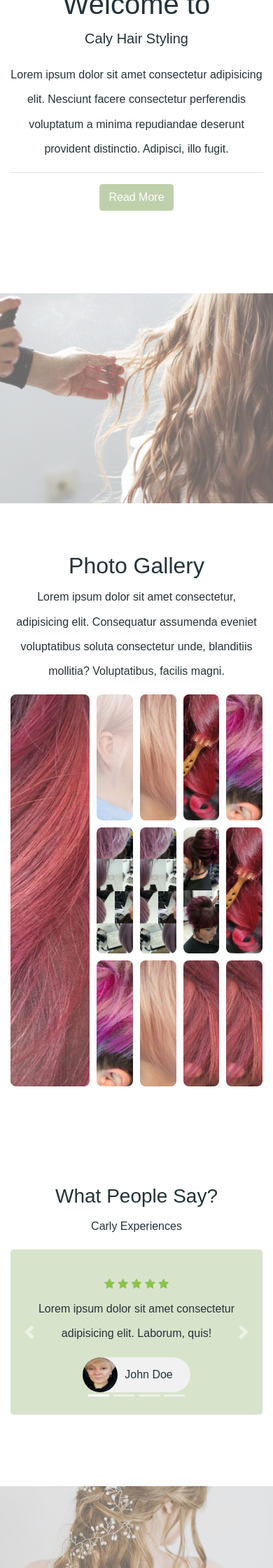
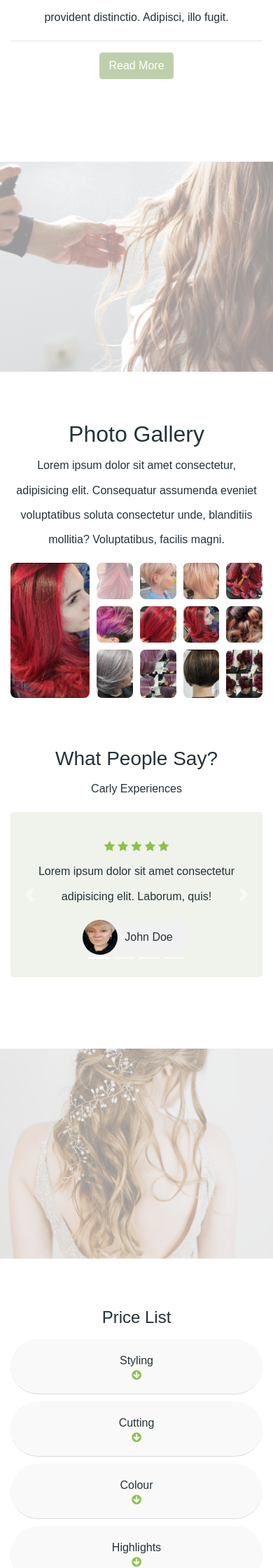
Before and after one commit to Luciano-Lima/caly-hair, a Django app: page / in a window 390 px wide. Shown: the part 1120-3360 px from the top of the page at 70% size. Run offline with Django 3.2, Linux system fonts and the light colour scheme; data comes from the database, SQL or seed files in the repository; some libraries are stand-ins or nearby versions.

Commit message:
Added media queries

```diff
--- a/hair_salon/static/css/style.css
+++ b/hair_salon/static/css/style.css
@@ -33,7 +33,6 @@
 
 /* Background img */
 .background-cover img {
-    background-position: center;
     width: 100%;
     height: 100vh;
     object-fit: cover;
@@ -67,7 +66,7 @@
 }
 
 .profile-img {
-    height: 350px;
+    height: 380px;
     border-radius: 50px;
 }
 
@@ -86,13 +85,13 @@
     background-position: center;
     background-size: cover;
     background-attachment:fixed;
-    opacity: 0.6;
+    opacity: 0.4;
     position: relative;
 }
 
 /* Testimonials */
 .jumbotron {
-    background-color: #bed0ab99;
+    background-color: rgb(179 197 160 / 21%);
 }
 
 
@@ -121,14 +120,14 @@ section {
 }
 
 .testimonials {
-    padding: 70px 0px;
+    margin-top: -70px;
 }
+
 
 /* Photo Gallery */
 .wrapper {
     display: inline-grid;
     grid-template-columns: repeat(6, 1fr);
-    grid-auto-rows: 180px;
     grid-gap: 10px;
 }
 
@@ -254,15 +253,36 @@ section {
     display: block;
 }
 
-/* .first-row {
-    display: grid;
-    grid-template-columns: 7fr;
-    object-fit: cover; */
-    /* grid-auto-rows: 180px; */
-    /* grid-gap: 10px; */
+.card {
+    border: 0;
+}
 
+.card-header {
+    background-color: rgb(236 236 237 / 32%);
+}
 
-/* .secound-row {
-    display: grid;
-    grid-template-columns: 1fr;
+.card-body {
+    background-color: rgb(179 197 160 / 21%);
+    border-radius: 45px;
+    margin-bottom: 10px;
+}
+
+.accordion>.card>.card-header {
+    border-radius: 71px;
+    margin-bottom: 10px;
+}
+
+/* Media Queries */
+@media (max-width:768px) {
+    .collapse p {
+        padding-top: 1rem;
+
+    }
+}
+
+/* @media (min-width:1200px) {
+    .parallax-1 {
+        top: -250px;
+
+    }
 } */
--- a/hair_salon/templates/footer.html
+++ b/hair_salon/templates/footer.html
@@ -1,5 +1,5 @@
 <footer class="page-footer bg-dark sticky">
-    <p class="lead text-center">Get in Touch</p>
+    <h5 class="lead text-center">Get in Touch</h5>
     <div class="container">
         <div class="row text-center">
             <div class="col-md-12">
--- a/hair_salon/templates/index.html
+++ b/hair_salon/templates/index.html
@@ -6,11 +6,11 @@ Caly Hair Styling
 
 {% block content %}
 <!-- Background cover -->
-<section>
+<!-- <section> -->
     <div class="background-cover">
         <img class="" src="{% static 'img/bg-img.jpg' %}" alt="background image imgs">
     </div>
-</section>
+<!-- </section> -->
 <div class="container-fuid text-center">
     <div class="background-cover-text animate__animated animate__fadeOut">
         <div class="row">
@@ -28,7 +28,7 @@ Caly Hair Styling
     </div>
     <!-- Section About -->
     <div class="container">
-        <section id="about" class="introduction mt-5">
+        <section id="about" class="introduction">
             <h1>Welcome to</h1>
             <p class="lead">Caly Hair Styling</p>
             <p>Lorem ipsum dolor sit amet consectetur adipisicing elit. Nesciunt facere consectetur perferendis voluptatum a
@@ -81,7 +81,7 @@ Caly Hair Styling
                 <div class="gallery-container w-3">
                     <div class="gallery-item">
                         <div class="image">
-                            <img src="{% static 'img/gallery/img-20.jpeg' %}" class="item" id="current">
+                            <img src="{% static 'img/gallery/img-29.jpeg' %}" class="item" id="current">
                         </div>
                         <div class="text">text-1</div>
                     </div>
@@ -90,7 +90,7 @@ Caly Hair Styling
                 <div class="gallery-container">
                     <div class="gallery-item">
                         <div class="image imgs">
-                            <img src="{% static 'img/gallery/img-21.jpeg' %}" class="item">
+                            <img src="{% static 'img/gallery/img-20.jpeg' %}" class="item">
                         </div>
                         <div class="text">text-2</div>
                     </div>
@@ -99,7 +99,7 @@ Caly Hair Styling
                 <div class="gallery-container">
                     <div class="gallery-item">
                         <div class="image imgs">
-                            <img src="{% static 'img/gallery/img-22.jpeg' %}" class="item">
+                            <img src="{% static 'img/gallery/img-21.jpeg' %}" class="item">
                         </div>
                         <div class="text">text-3</div>
                     </div>
@@ -108,7 +108,7 @@ Caly Hair Styling
                 <div class="gallery-container">
                     <div class="gallery-item">
                         <div class="image imgs">
-                            <img src="{% static 'img/gallery/img-26.jpeg' %}" class="item">
+                            <img src="{% static 'img/gallery/img-22.jpeg' %}" class="item">
                         </div>
                         <div class="text">text-4</div>
                     </div>
@@ -117,7 +117,7 @@ Caly Hair Styling
                 <div class="gallery-container">
                     <div class="gallery-item">
                         <div class="image imgs">
-                            <img src="{% static 'img/gallery/img-27.jpeg' %}" class="item">
+                            <img src="{% static 'img/gallery/img-26.jpeg' %}" class="item">
                         </div>
                         <div class="text">text-5</div>
                     </div>
@@ -127,7 +127,7 @@ Caly Hair Styling
                 <div class="gallery-container">
                     <div class="gallery-item">
                         <div class="image imgs">
-                            <img src="{% static 'img/gallery/img-33.jpeg' %}" class="main-pic">
+                            <img src="{% static 'img/gallery/img-27.jpeg' %}" class="main-pic">
                         </div>
                         <div class="text">main picture</div>
                     </div>
@@ -136,7 +136,7 @@ Caly Hair Styling
                 <div class="gallery-container">
                     <div class="gallery-item">
                         <div class="image imgs">
-                            <img src="{% static 'img/gallery/img-33.jpeg' %}" class="item">
+                            <img src="{% static 'img/gallery/img-28.jpeg' %}" class="item">
                         </div>
                         <div class="text">text-6</div>
                     </div>
@@ -145,7 +145,7 @@ Caly Hair Styling
                 <div class="gallery-container">
                     <div class="gallery-item">
                         <div class="image imgs">
-                            <img src="{% static 'img/gallery/img-32.jpeg' %}" class="item">
+                            <img src="{% static 'img/gallery/img-29.jpeg' %}" class="item">
                         </div>
                         <div class="text">text-7</div>
                     </div>
@@ -154,7 +154,7 @@ Caly Hair Styling
                 <div class="gallery-container">
                     <div class="gallery-item">
                         <div class="image imgs">
-                            <img src="{% static 'img/gallery/img-26.jpeg' %}" class="item">
+                            <img src="{% static 'img/gallery/img-30.jpeg' %}" class="item">
                         </div>
                         <div class="text">text-8</div>
                     </div>
@@ -163,7 +163,7 @@ Caly Hair Styling
                 <div class="gallery-container">
                     <div class="gallery-item">
                         <div class="image imgs">
-                            <img src="{% static 'img/gallery/img-27.jpeg' %}" class="item">
+                            <img src="{% static 'img/gallery/img-14.jpeg' %}" class="item">
                         </div>
                         <div class="text">text-9</div>
                     </div>
@@ -172,7 +172,7 @@ Caly Hair Styling
                 <div class="gallery-container">
                     <div class="gallery-item">
                         <div class="image imgs">
-                            <img src="{% static 'img/gallery/img-22.jpeg' %}" class="item">
+                            <img src="{% static 'img/gallery/img-33.jpeg' %}" class="item">
                         </div>
                         <div class="text">text-10</div>
                     </div>
@@ -181,7 +181,7 @@ Caly Hair Styling
                 <div class="gallery-container">
                     <div class="gallery-item">
                         <div class="image imgs">
-                            <img src="{% static 'img/gallery/img-19.jpeg' %}" class="item">
+                            <img src="{% static 'img/gallery/img-37.jpeg' %}" class="item">
                         </div>
                         <div class="text">text-11</div>
                     </div>
@@ -189,7 +189,7 @@ Caly Hair Styling
                 <div class="gallery-container">
                     <div class="gallery-item">
                         <div class="image imgs">
-                            <img src="{% static 'img/gallery/img-19.jpeg' %}" class="item">
+                            <img src="{% static 'img/gallery/img-32.jpeg' %}" class="item">
                         </div>
                         <div class="text">text-11</div>
                     </div>
@@ -199,7 +199,7 @@ Caly Hair Styling
     </div>
     <!-- Section Testimonials -->
     <div class="container">
-        <div class="testimonials">
+        <section class="testimonials">
             <h3>What People Say?</h3>
             <span class="reviews">Carly Experiences</span>
             <div id="carouselExampleControls" class="carousel slide mt-3" data-ride="carousel">
@@ -274,7 +274,7 @@ Caly Hair Styling
                     </a>
                 </div>
             </div>
-        </div>
+        </section>
     </div>
     <!-- Section Services -->
     <!-- Parallas img 2 -->
@@ -421,8 +421,9 @@ Caly Hair Styling
                 <!-- End of Accordion price list -->
         </section>
     </div>
-    <div id="contact" class="mt-5">
 
-    </div>
+    <div id="contact"></div>
+
+
 </div>
 {% endblock %}
```
Also changed, not shown: hair_salon/static/img/gallery/img-14.jpeg (added), hair_salon/static/img/gallery/img-19.jpeg (deleted), hair_salon/static/img/gallery/img-30.jpeg (added), hair_salon/static/img/gallery/img-37.jpeg (added).
